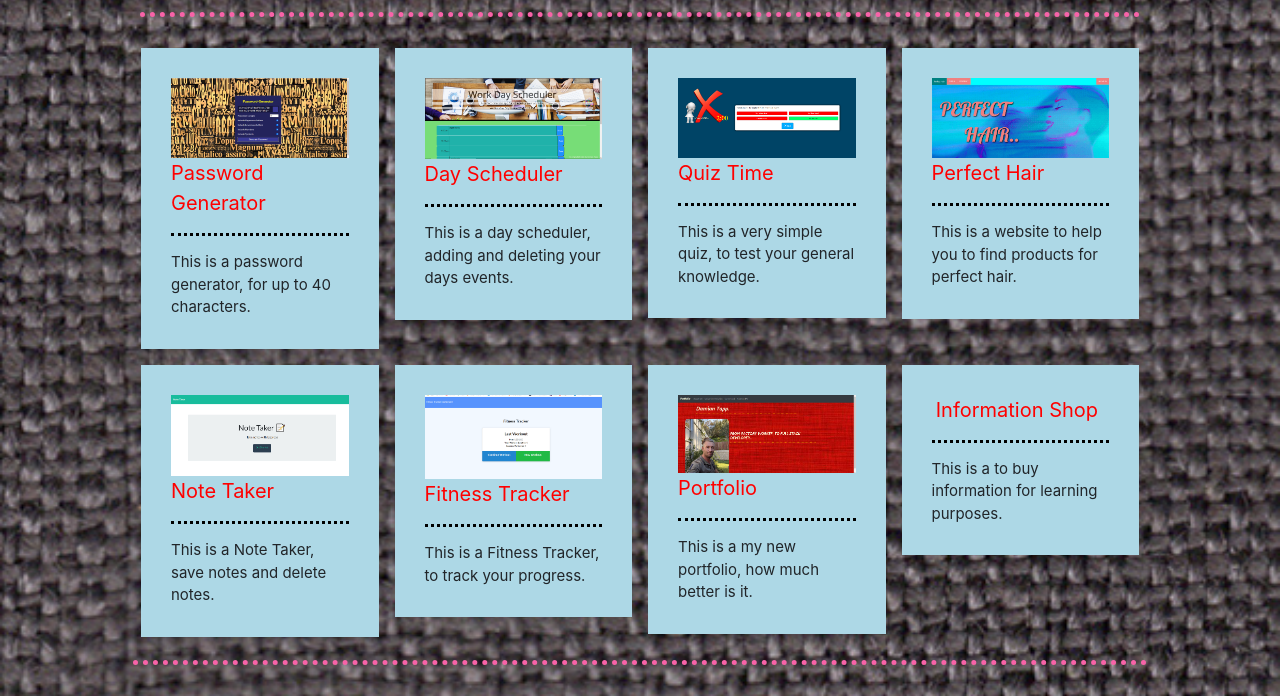
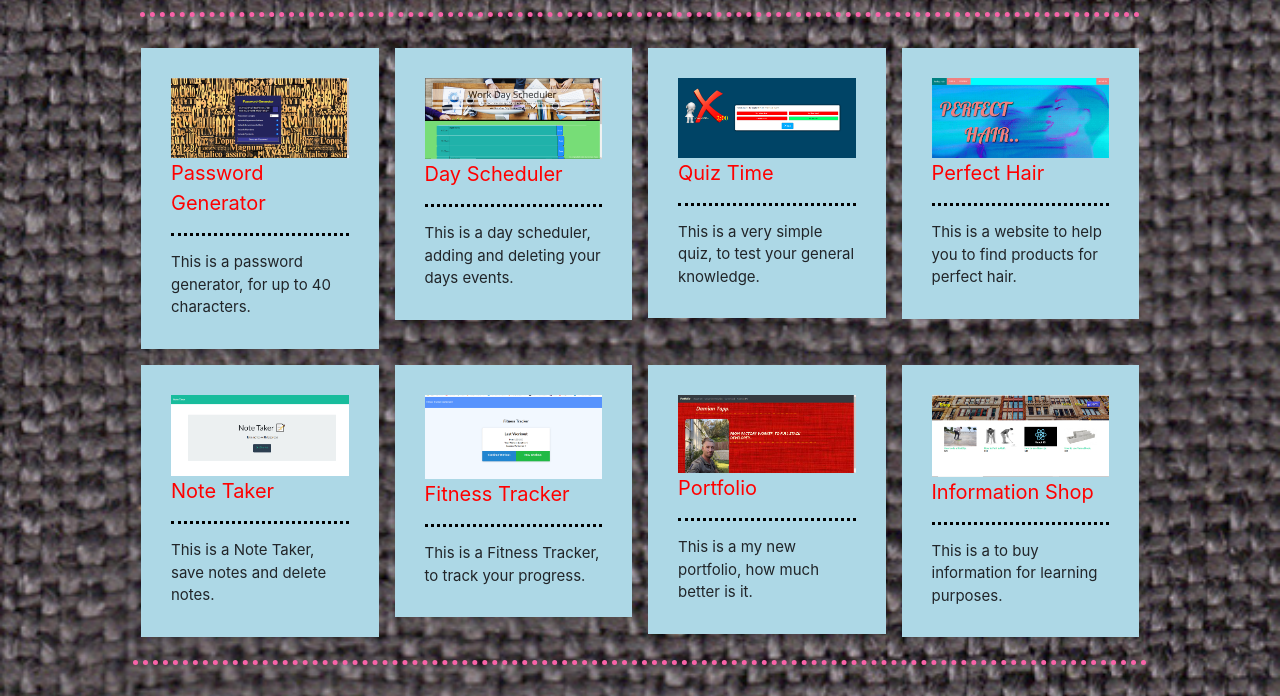
Before and after one commit to damian545/new-updatedportfolio2, a plain HTML site: page uni.html in a window 1280 px wide. Shown: the part 152-848 px from the top of the page. Drawn offline with nearby package versions, Linux system fonts and the light colour scheme.

Commit message:
last commit

```diff
--- a/uni.html
+++ b/uni.html
@@ -181,7 +181,11 @@
         </div>
         <div class="column">
           <div class="content">
-            <img src="./images/" alt="" style="width: 100%" />
+            <img
+              src="./images/informationshop.png"
+              alt="img"
+              style="width: 100%"
+            />
             <a
               href="https://damian545.github.io/informationshop/"
               style="font-size: 20px; color: red"
```
Also changed, not shown: index.html (+1 -4 lines), images/informationshop.png (added).
